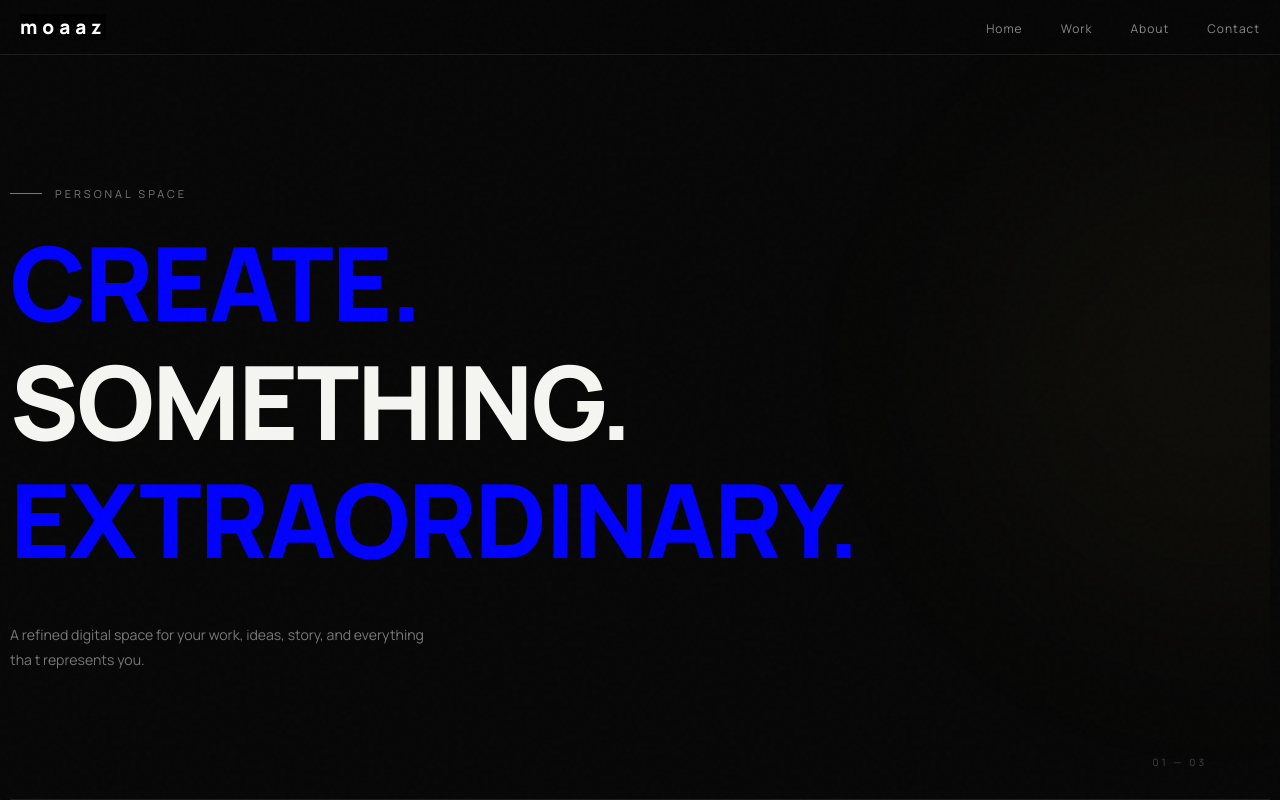
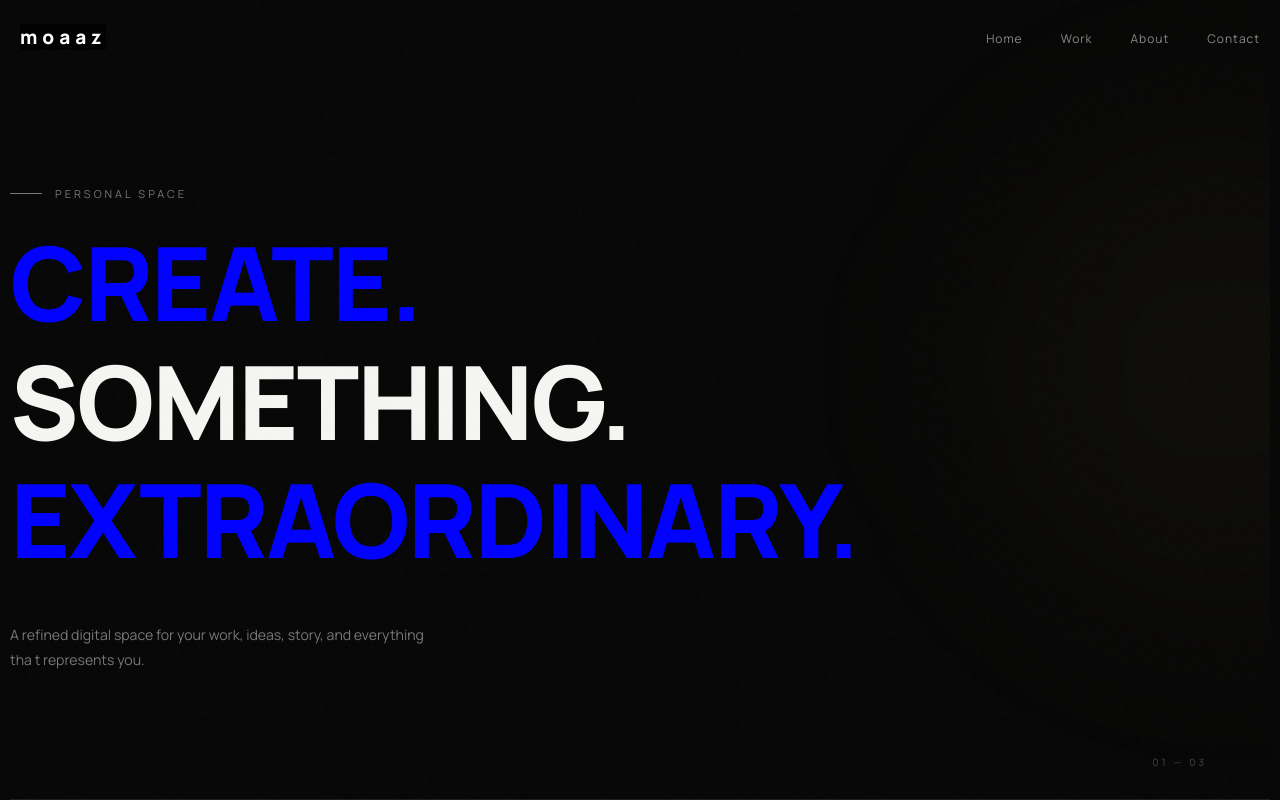
Before and after one commit to moaaz-Portfolio/nolx-MAKAYT2I-1-mt7qabhl, a plain HTML site: page index.html in a window 1280 px wide. Shown: the top 800 px of the page. Drawn offline with Linux system fonts and the light colour scheme.

Commit message:
Update index.html

```diff
--- a/index.html
+++ b/index.html
@@ -606,7 +606,7 @@
 <body style="cursor: pointer;" class="">
     <div class="cursor" style="cursor: pointer; left: 131px; top: 487px;"></div>
     <div class="cursor-ring" style="cursor: pointer;"></div>
-    <header class="navbar scrolled" id="navbar" style="cursor: pointer; outline: none; outline-offset: 2px;">
+    <header class="navbar" id="navbar" style="cursor: pointer; outline: none; outline-offset: 2px;">
         <div class="container nav" style="cursor: pointer;">
             <a href="#home" class="logo" data-editable="true" style="cursor: pointer; outline: none; outline-offset: 2px; color: rgb(255, 255, 255); background: rgb(0, 0, 0);">moaaz</a>
             <button class="menu-toggle" id="menuToggle" aria-label="Menu" style="cursor: pointer;">
```
